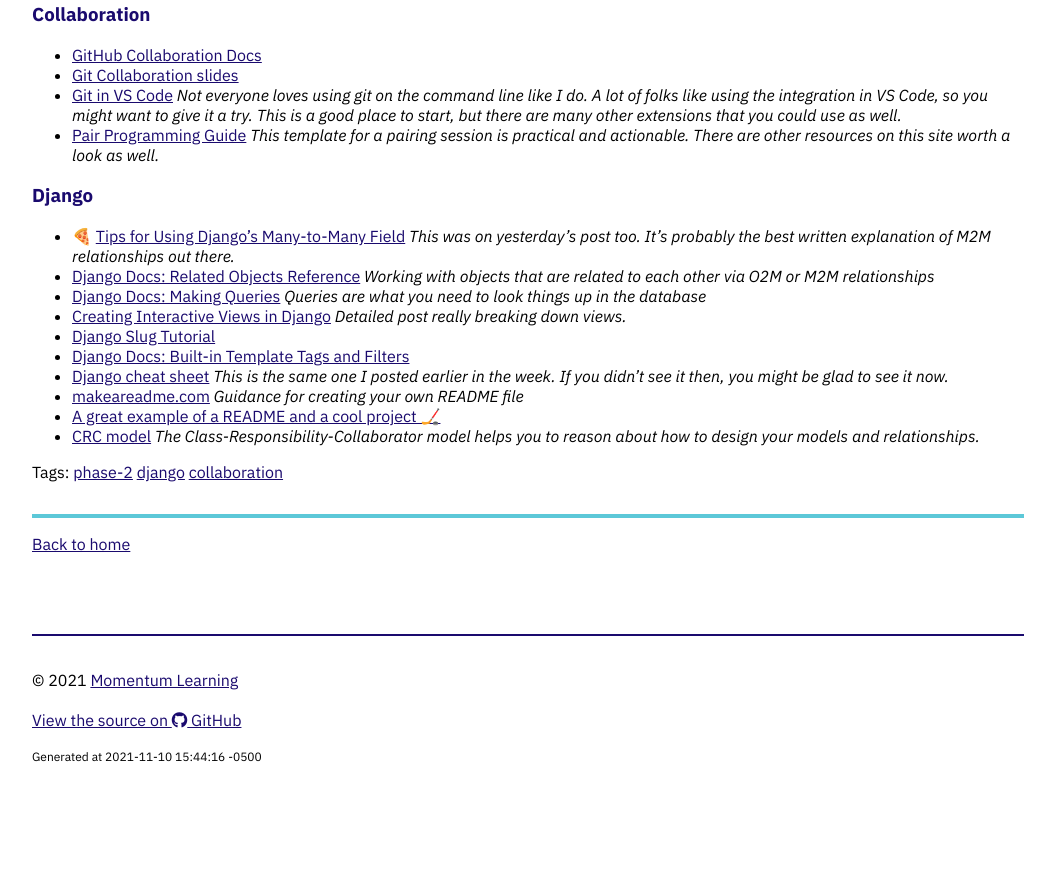
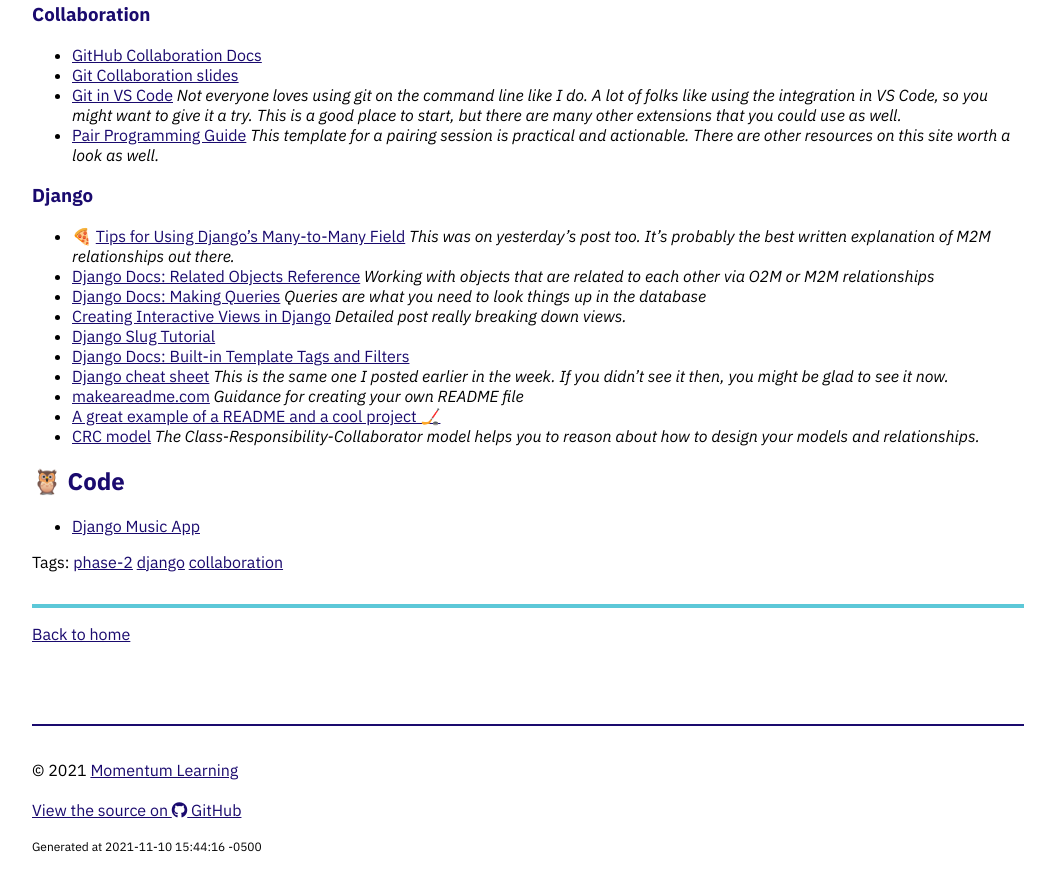
Before and after one commit to Momentum-Team-10/momentum-team-10.github.io, a Jekyll site: the page built from _posts/2021-11-10-django-collab.md, in a window 1280 px wide and 900 px high, scrolled down 1399 px. Shown: the top 891 px of the window, without its empty margins (112-1167 px from the left). Built offline with Jekyll 4.4.1, drawn with Linux system fonts in a browser that asks for light colours; nearby versions of some CDN libraries; before the commit the page ends 2209 px from its top, so only the background shows below that.

Commit message:
Add link to example code

```diff
--- a/_posts/2021-11-10-django-collab.md
+++ b/_posts/2021-11-10-django-collab.md
@@ -71,3 +71,7 @@ For this project, the first team member listed should accept the assignment and
 - [makeareadme.com](https://www.makeareadme.com/) _Guidance for creating your own README file_
 - [A great example of a README and a cool project 🏒](https://github.com/minter/tesla_puck)
 - [CRC model](http://agilemodeling.com/artifacts/crcModel.htm) _The Class-Responsibility-Collaborator model helps you to reason about how to design your models and relationships._
+
+## 🦉 Code
+
+- [Django Music App](https://github.com/Momentum-Team-10/example-django-music)
```
